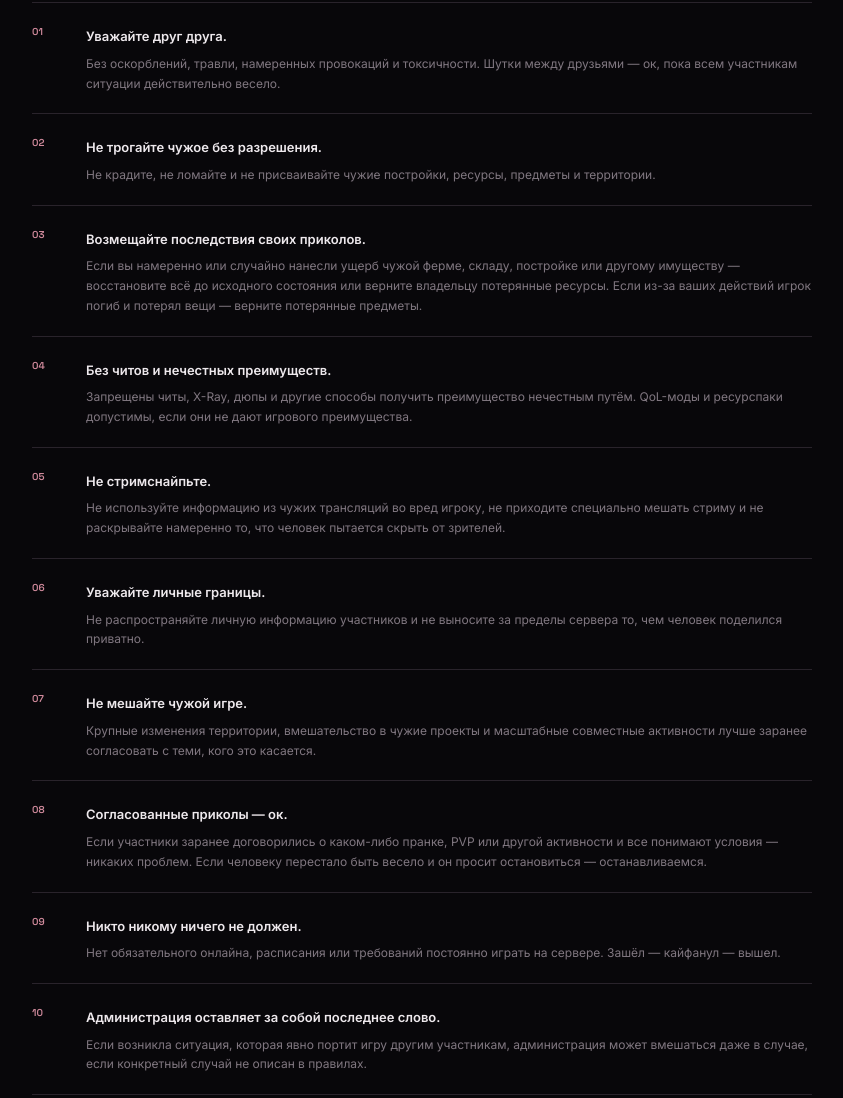
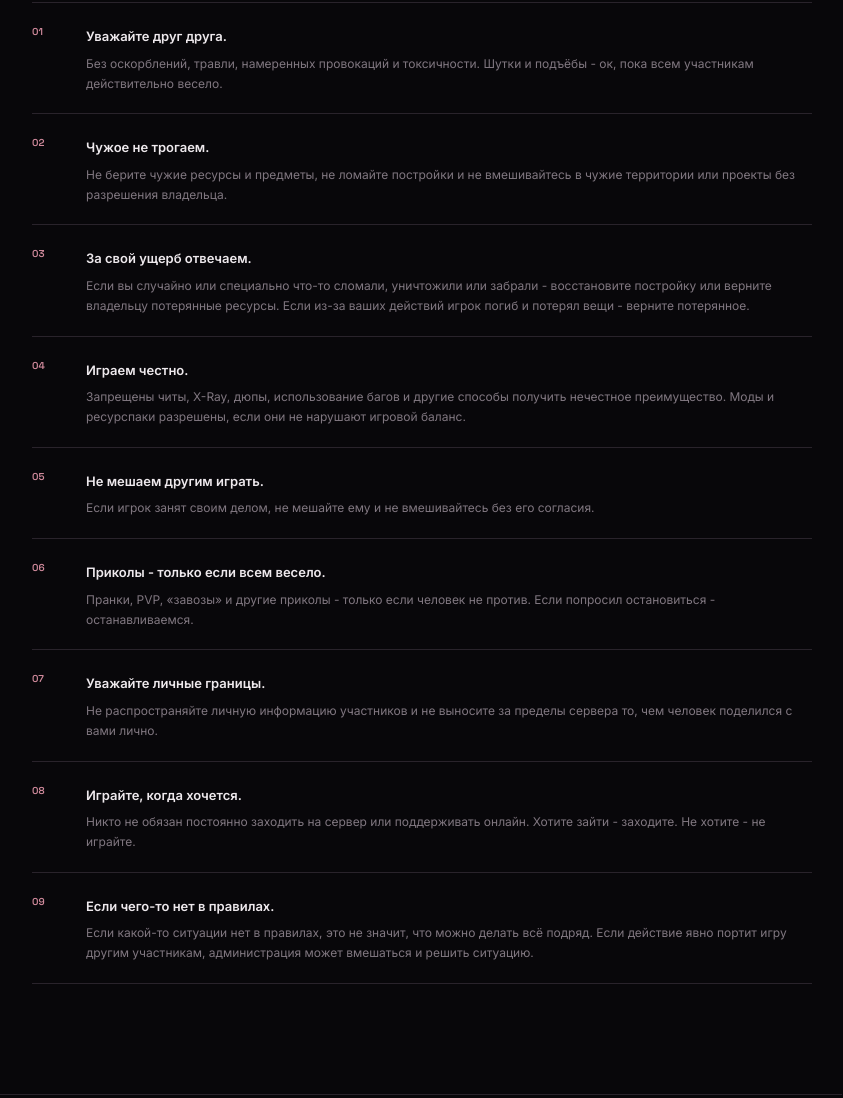
Before and after one commit to fereirag143/N109Z, a plain HTML site: page index.html in a window 1280 px wide. Shown: the part 2776-3874 px from the top of the page, without its empty margins (328-1171 px from the left). Drawn offline with Linux system fonts and the light colour scheme.

Commit message:
Add files via upload

```diff
--- a/index.html
+++ b/index.html
@@ -136,16 +136,15 @@
         <p class="kicker">KEEP IT FUN</p>
         <h2>Правила</h2>
         <div class="rules">
-          <div class="rule"><b>01</b><div><strong>Уважайте друг друга.</strong><p>Без оскорблений, травли, намеренных провокаций и токсичности. Шутки между друзьями — ок, пока всем участникам ситуации действительно весело.</p></div></div>
-          <div class="rule"><b>02</b><div><strong>Не трогайте чужое без разрешения.</strong><p>Не крадите, не ломайте и не присваивайте чужие постройки, ресурсы, предметы и территории.</p></div></div>
-          <div class="rule"><b>03</b><div><strong>Возмещайте последствия своих приколов.</strong><p>Если вы намеренно или случайно нанесли ущерб чужой ферме, складу, постройке или другому имуществу — восстановите всё до исходного состояния или верните владельцу потерянные ресурсы. Если из-за ваших действий игрок погиб и потерял вещи — верните потерянные предметы.</p></div></div>
-          <div class="rule"><b>04</b><div><strong>Без читов и нечестных преимуществ.</strong><p>Запрещены читы, X-Ray, дюпы и другие способы получить преимущество нечестным путём. QoL-моды и ресурспаки допустимы, если они не дают игрового преимущества.</p></div></div>
-          <div class="rule"><b>05</b><div><strong>Не стримснайпьте.</strong><p>Не используйте информацию из чужих трансляций во вред игроку, не приходите специально мешать стриму и не раскрывайте намеренно то, что человек пытается скрыть от зрителей.</p></div></div>
-          <div class="rule"><b>06</b><div><strong>Уважайте личные границы.</strong><p>Не распространяйте личную информацию участников и не выносите за пределы сервера то, чем человек поделился приватно.</p></div></div>
-          <div class="rule"><b>07</b><div><strong>Не мешайте чужой игре.</strong><p>Крупные изменения территории, вмешательство в чужие проекты и масштабные совместные активности лучше заранее согласовать с теми, кого это касается.</p></div></div>
-          <div class="rule"><b>08</b><div><strong>Согласованные приколы — ок.</strong><p>Если участники заранее договорились о каком-либо пранке, PVP или другой активности и все понимают условия — никаких проблем. Если человеку перестало быть весело и он просит остановиться — останавливаемся.</p></div></div>
-          <div class="rule"><b>09</b><div><strong>Никто никому ничего не должен.</strong><p>Нет обязательного онлайна, расписания или требований постоянно играть на сервере. Зашёл — кайфанул — вышел.</p></div></div>
-          <div class="rule"><b>10</b><div><strong>Администрация оставляет за собой последнее слово.</strong><p>Если возникла ситуация, которая явно портит игру другим участникам, администрация может вмешаться даже в случае, если конкретный случай не описан в правилах.</p></div></div>
+          <div class="rule"><b>01</b><div><strong>Уважайте друг друга.</strong><p>Без оскорблений, травли, намеренных провокаций и токсичности. Шутки и подъёбы - ок, пока всем участникам действительно весело.</p></div></div>
+          <div class="rule"><b>02</b><div><strong>Чужое не трогаем.</strong><p>Не берите чужие ресурсы и предметы, не ломайте постройки и не вмешивайтесь в чужие территории или проекты без разрешения владельца.</p></div></div>
+          <div class="rule"><b>03</b><div><strong>За свой ущерб отвечаем.</strong><p>Если вы случайно или специально что-то сломали, уничтожили или забрали - восстановите постройку или верните владельцу потерянные ресурсы. Если из-за ваших действий игрок погиб и потерял вещи - верните потерянное.</p></div></div>
+          <div class="rule"><b>04</b><div><strong>Играем честно.</strong><p>Запрещены читы, X-Ray, дюпы, использование багов и другие способы получить нечестное преимущество. Моды и ресурспаки разрешены, если они не нарушают игровой баланс.</p></div></div>
+          <div class="rule"><b>05</b><div><strong>Не мешаем другим играть.</strong><p>Если игрок занят своим делом, не мешайте ему и не вмешивайтесь без его согласия.</p></div></div>
+          <div class="rule"><b>06</b><div><strong>Приколы - только если всем весело.</strong><p>Пранки, PVP, «завозы» и другие приколы - только если человек не против. Если попросил остановиться - останавливаемся.</p></div></div>
+          <div class="rule"><b>07</b><div><strong>Уважайте личные границы.</strong><p>Не распространяйте личную информацию участников и не выносите за пределы сервера то, чем человек поделился с вами лично.</p></div></div>
+          <div class="rule"><b>08</b><div><strong>Играйте, когда хочется.</strong><p>Никто не обязан постоянно заходить на сервер или поддерживать онлайн. Хотите зайти - заходите. Не хотите - не играйте.</p></div></div>
+          <div class="rule"><b>09</b><div><strong>Если чего-то нет в правилах.</strong><p>Если какой-то ситуации нет в правилах, это не значит, что можно делать всё подряд. Если действие явно портит игру другим участникам, администрация может вмешаться и решить ситуацию.</p></div></div>
         </div>
       </div>
     </section>
```
